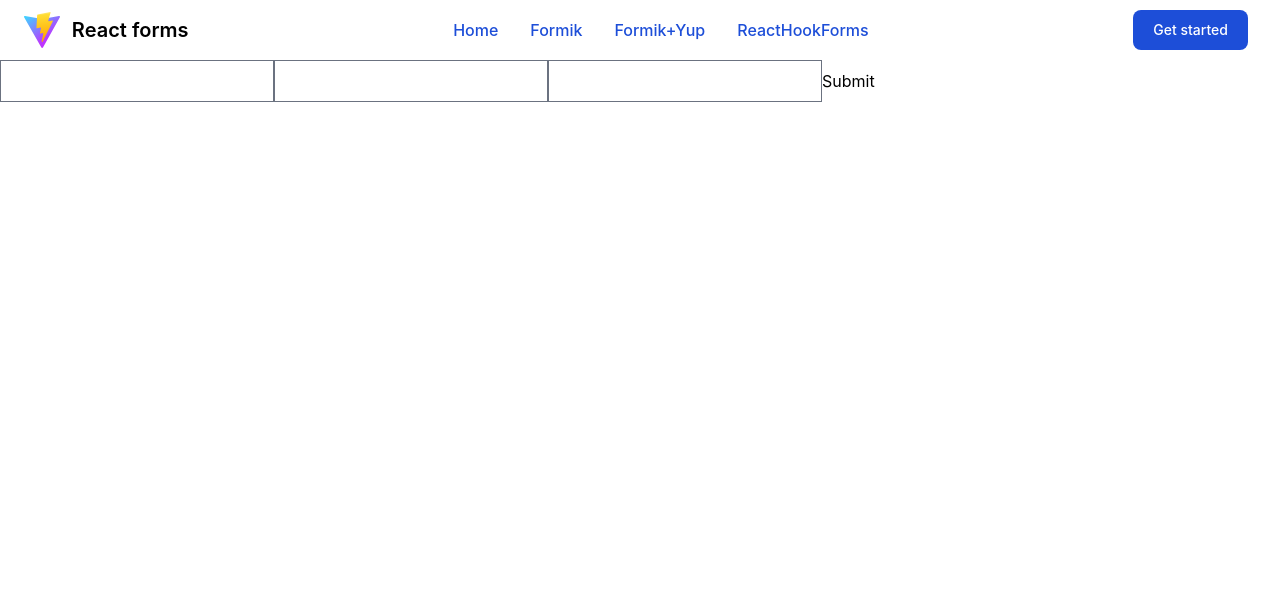
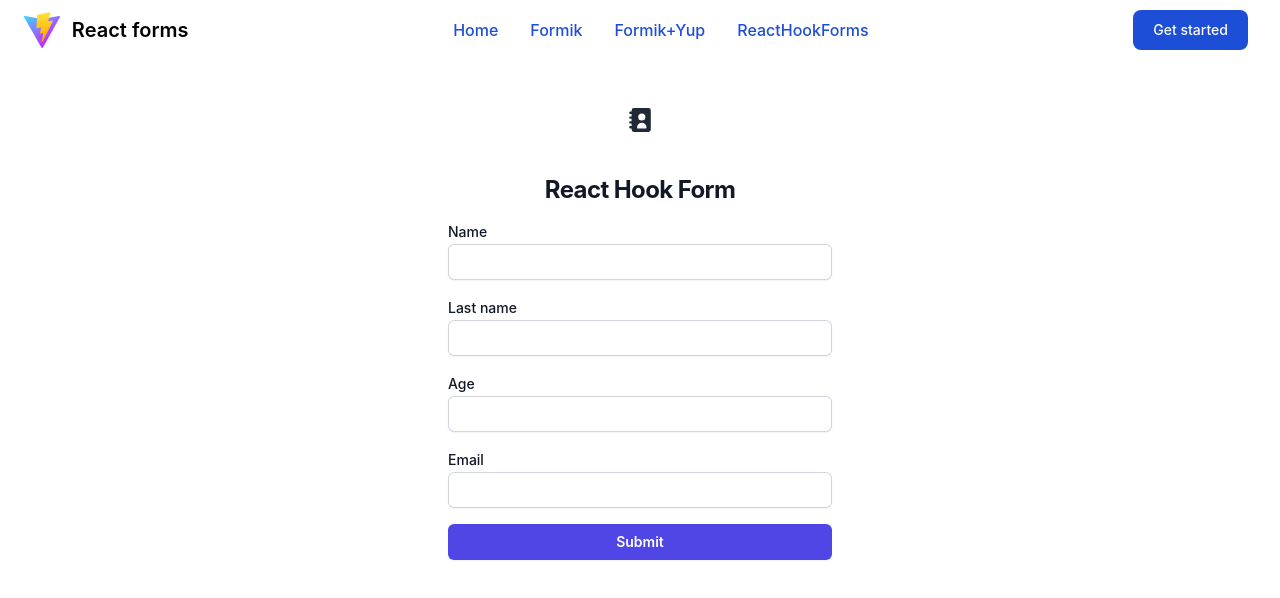
Before and after one commit to slavasikorsky/react-forms, a React (Vite) app: page /react-hook-forms in a window 1280 px wide. Shown: the top 598 px of the page. Built offline with nearby package versions, Linux system fonts and the light colour scheme.

Commit message:
Feature[React Hook Form] - new form with react hook form

```diff
--- a/src/components/FormHeading/FormHeading.tsx
+++ b/src/components/FormHeading/FormHeading.tsx
@@ -5,7 +5,7 @@ export const FormHeading = ({ title }: FormHeadingType) => {
 	return (
 		<>
 			<svg
-				className="w-6 h-6 text-gray-800 dark:text-white"
+				className="w-6 h-6 text-gray-800"
 				aria-hidden="true"
 				xmlns="http://www.w3.org/2000/svg"
 				fill="currentColor"
--- a/src/pages/ReactHookForms.tsx
+++ b/src/pages/ReactHookForms.tsx
@@ -1,28 +1,113 @@
+import { useState } from "react";
 import { useForm, SubmitHandler } from "react-hook-form";
+import { FormHeading } from "../components/FormHeading";
 
 interface IFormInput {
 	firstName: string;
 	lastName: string;
 	age: number;
+	email: string;
 }
 
 export const ReactHookForms = () => {
+	const [isSubmitting, setIsSubmitting] = useState(false);
 	const {
 		register,
 		handleSubmit,
 		formState: { errors },
 	} = useForm<IFormInput>();
-	const onSubmit: SubmitHandler<IFormInput> = (data) => console.log(data);
-
+	const onSubmit: SubmitHandler<IFormInput> = (data) => {
+		setIsSubmitting(true);
+		console.log(data);
+	};
 	return (
-		<form onSubmit={handleSubmit(onSubmit)}>
-			<input
-				{...register("firstName", { required: true, maxLength: 20 })}
-			/>
-			{errors.firstName && "First name is required"}
-			<input {...register("lastName", { pattern: /^[A-Za-z]+$/i })} />
-			<input type="number" {...register("age", { min: 18, max: 99 })} />
-			<input type="submit" />
-		</form>
+		<div className="flex min-h-full flex-1 flex-col justify-center px-6 py-12 lg:px-8">
+			<div className="flex flex-col items-center sm:mx-auto sm:w-full sm:max-w-sm">
+				<FormHeading title="React Hook Form" />
+				<form onSubmit={handleSubmit(onSubmit)} className="w-full mt-3">
+					{isSubmitting && <p className="text-green-400">Sended!</p>}
+					<div className="flex flex-col justify-between mb-4">
+						<label
+							htmlFor="name"
+							className="block text-sm font-medium leading-6 text-gray-900 cursor-pointer"
+						>
+							Name
+							<input
+								type="text"
+								className="block w-full rounded-md border-0 py-1.5 text-gray-900 shadow-sm ring-1 ring-inset ring-gray-300 placeholder:text-gray-400 focus:ring-2 focus:ring-inset focus:ring-indigo-600 sm:text-sm sm:leading-6"
+								{...register("firstName", {
+									required: true,
+									maxLength: 20,
+								})}
+							/>
+						</label>
+						<p className="text-sm text-red-400">
+							{errors.firstName && "First name is required"}
+						</p>
+					</div>
+					<div className="flex flex-col justify-between mb-4">
+						<label
+							htmlFor="name"
+							className="block text-sm font-medium leading-6 text-gray-900 cursor-pointer"
+						>
+							Last name
+							<input
+								type="text"
+								className="block w-full rounded-md border-0 py-1.5 text-gray-900 shadow-sm ring-1 ring-inset ring-gray-300 placeholder:text-gray-400 focus:ring-2 focus:ring-inset focus:ring-indigo-600 sm:text-sm sm:leading-6"
+								{...register("lastName", {
+									pattern: /^[A-Za-z]+$/i,
+								})}
+							/>
+						</label>
+					</div>
+					<div className="flex flex-col justify-between mb-4">
+						<label
+							htmlFor="name"
+							className="block text-sm font-medium leading-6 text-gray-900 cursor-pointer"
+						>
+							Age
+							<input
+								type="number"
+								className="block w-full rounded-md border-0 py-1.5 text-gray-900 shadow-sm ring-1 ring-inset ring-gray-300 placeholder:text-gray-400 focus:ring-2 focus:ring-inset focus:ring-indigo-600 sm:text-sm sm:leading-6"
+								{...register("age", {
+									required: true,
+									min: 18,
+									max: 99,
+								})}
+							/>
+						</label>
+						<p className="text-sm text-red-400">
+							{errors.age && "Please write your real age"}
+						</p>
+					</div>
+					<div className="flex flex-col justify-between mb-4">
+						<label
+							htmlFor="name"
+							className="block text-sm font-medium leading-6 text-gray-900 cursor-pointer"
+						>
+							Email
+							<input
+								type="text"
+								className="block w-full rounded-md border-0 py-1.5 text-gray-900 shadow-sm ring-1 ring-inset ring-gray-300 placeholder:text-gray-400 focus:ring-2 focus:ring-inset focus:ring-indigo-600 sm:text-sm sm:leading-6"
+								{...register("email", {
+									pattern:
+										/^[A-Z0-9._%+-]+@[A-Z0-9.-]+\.[A-Z]{2,}$/i,
+									required: true,
+								})}
+							/>
+						</label>
+						<p className="text-sm text-red-400">
+							{errors.email && "Please write valid email"}
+						</p>
+					</div>
+					<button
+						type="submit"
+						className="flex w-full justify-center rounded-md bg-indigo-600 px-3 py-1.5 text-sm font-semibold leading-6 text-white shadow-sm hover:bg-indigo-500 focus-visible:outline focus-visible:outline-2 focus-visible:outline-offset-2 focus-visible:outline-indigo-600 disabled:opacity-25"
+					>
+						Submit
+					</button>
+				</form>
+			</div>
+		</div>
 	);
 };
```
